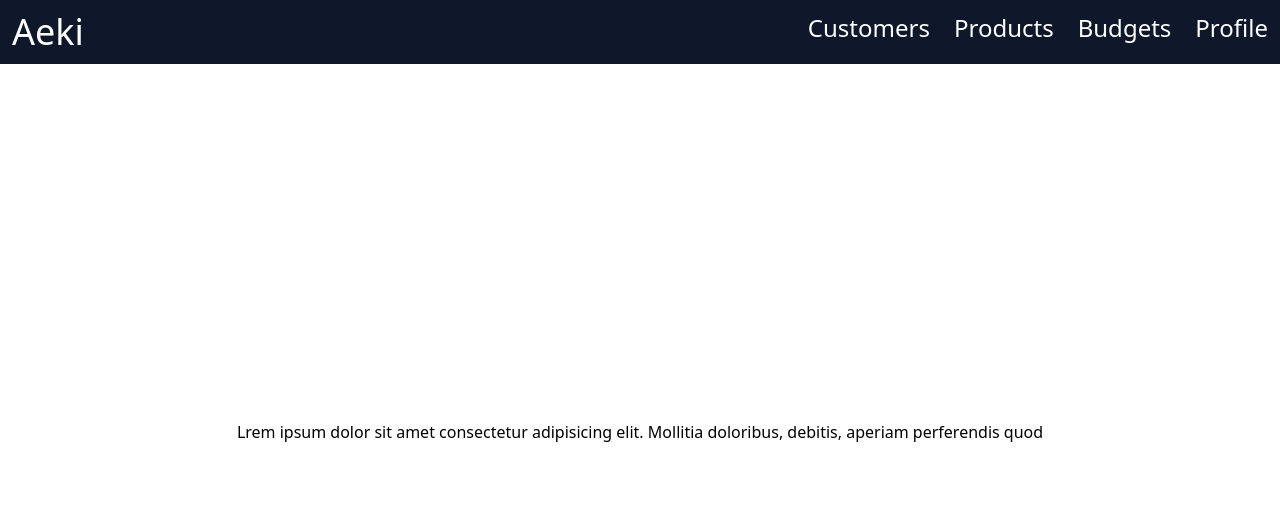
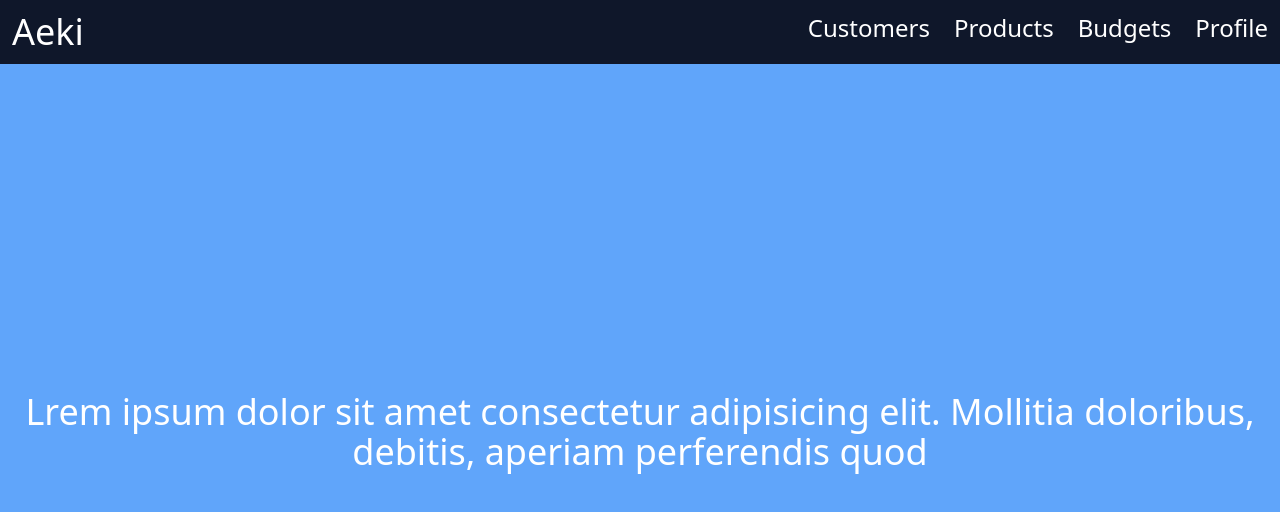
Before and after one commit to FranciscoJavierMartin/aeki, a Next.js app: page / in a window 1280 px wide. Shown: the top 512 px of the page. Built offline with nearby package versions, Linux system fonts and the light colour scheme.

Commit message:
Style text

```diff
--- a/src/app/page.tsx
+++ b/src/app/page.tsx
@@ -8,7 +8,7 @@ export default function Home() {
   return (
     <div>
       <Header />
-      <div className='flex h-[calc(100vh-64px)] items-center justify-center'>
+      <div className='flex h-[calc(100vh-64px)] items-center justify-center bg-blue-400'>
         <TypeEffect textCompleted={textCompleted} />
       </div>
     </div>
--- a/src/components/TypeEffect.tsx
+++ b/src/components/TypeEffect.tsx
@@ -25,5 +25,5 @@ export default function TypeEffect({
     };
   }, []);
 
-  return <h1>{displayText}</h1>;
+  return <h1 className='text-center text-4xl text-white'>{displayText}</h1>;
 }
```
